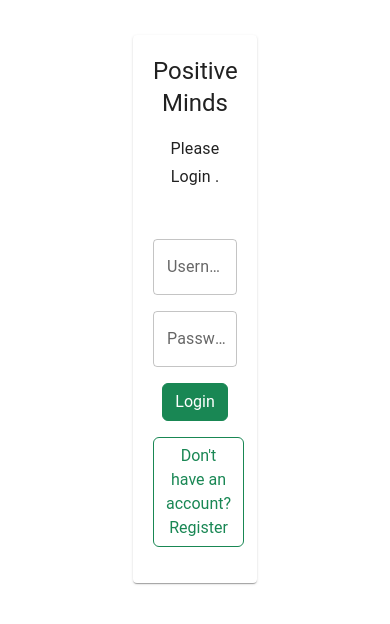
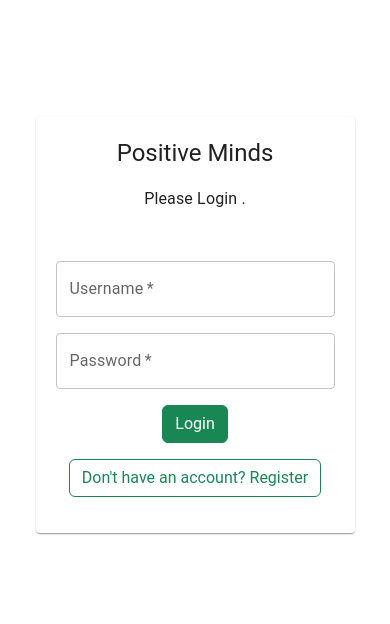
Before and after one commit to DanielGithumbi21/Positive-minds, a React (Vite) app: page /login in a window 390 px wide. Shown: the top 624 px of the page. Built offline with nearby package versions, Linux system fonts and the light colour scheme.

Commit message:
fixed responsiveness

```diff
--- a/src/Context/DataContext.jsx
+++ b/src/Context/DataContext.jsx
@@ -1,9 +1,13 @@
 import React, { useState } from "react";
 import { useLocalStorage } from 'usehooks-ts'
+import useMediaQuery from '@mui/material/useMediaQuery';
 const DataContext = React.createContext({});
 const DataProvider = ({ children }) => {
 
-    const [open, setOpen] = useState(true);
+    const [open, setOpen] = useState(false);
+
+    const smallScreen = useMediaQuery('(max-width:800px)');
+
 
     const [user, setUser] = useLocalStorage("user", null)
     const [loggedUser, setLoggedUser] = useLocalStorage("loggedUser", false)
@@ -16,7 +20,7 @@ const DataProvider = ({ children }) => {
     }
 
     return (
-        <DataContext.Provider value={{ open, handleDrawerClose, handleDrawerOpen, loggedUser, user, setUser, setLoggedUser }}>
+        <DataContext.Provider value={{ open, handleDrawerClose, handleDrawerOpen, loggedUser, user, setUser, setLoggedUser, smallScreen }}>
             {children}
         </DataContext.Provider>
     );
--- a/src/Data/Auth/Data.jsx
+++ b/src/Data/Auth/Data.jsx
@@ -1,5 +1,5 @@
-const api = "http://localhost:3000"
 import axios from "axios"
+const api = "https://positive-minds-production.up.railway.app"
 
 
 const registerUser = (formData, setLoggedUser, setUser, navigate, setIsLoading, setError) => {
--- a/src/components/Sidebar/Sidebar.jsx
+++ b/src/components/Sidebar/Sidebar.jsx
@@ -89,6 +89,9 @@ export default function Sidebar() {
                                 ))}
                             </React.Fragment>
                             :
+                            user.user.is_admin ?
+                                ""
+                                :
                                 <React.Fragment>
                                     {clientItems.map((item) => (
                                         <>
--- a/src/components/Sign/Login.jsx
+++ b/src/components/Sign/Login.jsx
@@ -16,6 +16,7 @@ const Login = () => {
     const [formData, setFormData] = useState(initialState)
     const { setUser, setLoggedUser } = useContext(DataContext)
     const [isLoading, setIsLoading] = useState(false)
+    const { smallScreen } = useContext(DataContext)
     const [error, setError] = useState('')
     const handleChange = (e) => {
         setFormData({ ...formData, [e.target.name]: e.target.value })
@@ -33,8 +34,9 @@ const Login = () => {
 
     return (
         <Container sx={{
-            width: "40%",
-            marginTop: "9%"
+
+            width: smallScreen ? "90%" : "40%",
+            marginTop: smallScreen ? "30%" : "9%"
         }}>
             <Card sx={{
                 textAlign: "center",
```
Lines whose indentation alone changed are shown as unchanged.
